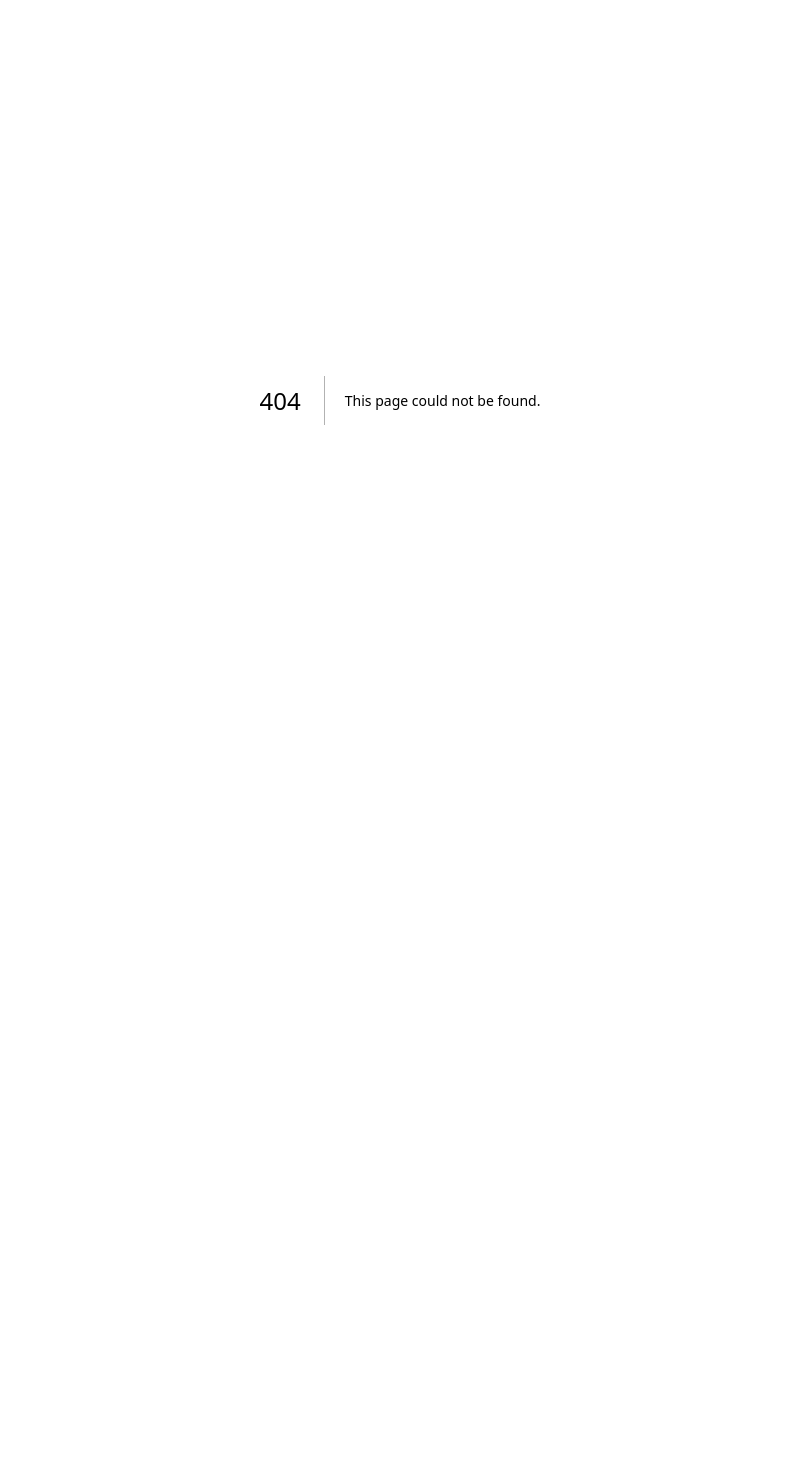
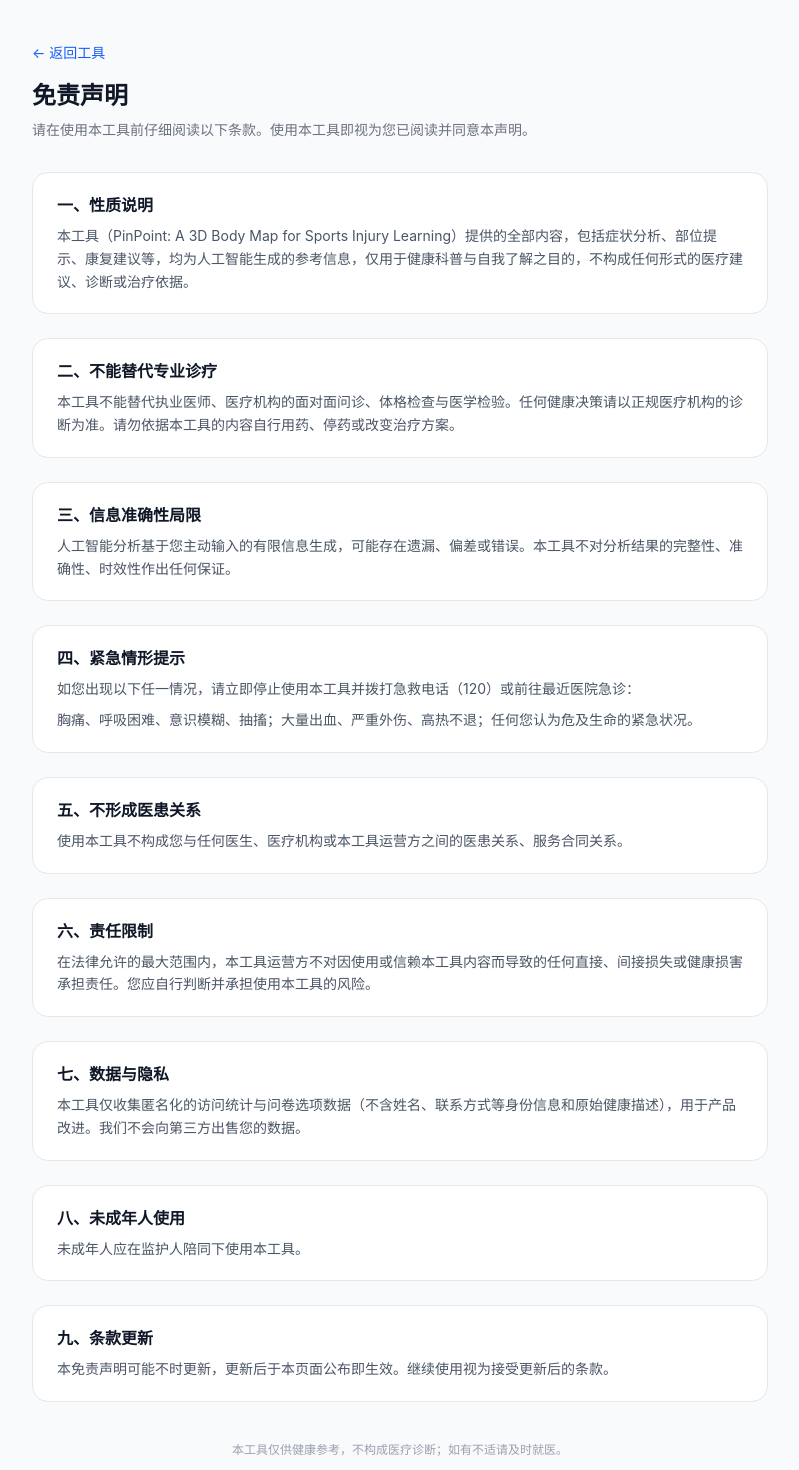
Before and after one commit to hanwenliu20080628-hub/symptom-checker, a Next.js app: page /disclaimer in a window 1280 px wide. Before the commit this address had no page. Shown: the top 1470 px of the page, without its empty margins (240-1039 px from the left). Before the commit the page ends 800 px from the top, so only its background shows below. Built offline with nearby package versions, Linux system fonts and the light colour scheme.

Commit message:
feat: 产品更名为 PinPoint: A 3D Body Map for Sports Injury Learning（页面标题/标签页/免责声明）

```diff
--- /dev/null
+++ b/src/app/disclaimer/page.tsx
@@ -0,0 +1,91 @@
+import type { Metadata } from "next";
+
+export const metadata: Metadata = {
+  title: "免责声明 - PinPoint: A 3D Body Map for Sports Injury Learning",
+  description: "PinPoint 免责声明与使用条款",
+};
+
+const SECTIONS: { title: string; body: string[] }[] = [
+  {
+    title: "一、性质说明",
+    body: [
+      "本工具（PinPoint: A 3D Body Map for Sports Injury Learning）提供的全部内容，包括症状分析、部位提示、康复建议等，均为人工智能生成的参考信息，仅用于健康科普与自我了解之目的，不构成任何形式的医疗建议、诊断或治疗依据。",
+    ],
+  },
+  {
+    title: "二、不能替代专业诊疗",
+    body: [
+      "本工具不能替代执业医师、医疗机构的面对面问诊、体格检查与医学检验。任何健康决策请以正规医疗机构的诊断为准。请勿依据本工具的内容自行用药、停药或改变治疗方案。",
+    ],
+  },
+  {
+    title: "三、信息准确性局限",
+    body: [
+      "人工智能分析基于您主动输入的有限信息生成，可能存在遗漏、偏差或错误。本工具不对分析结果的完整性、准确性、时效性作出任何保证。",
+    ],
+  },
+  {
+    title: "四、紧急情形提示",
+    body: [
+      "如您出现以下任一情况，请立即停止使用本工具并拨打急救电话（120）或前往最近医院急诊：",
+      "胸痛、呼吸困难、意识模糊、抽搐；大量出血、严重外伤、高热不退；任何您认为危及生命的紧急状况。",
+    ],
+  },
+  {
+    title: "五、不形成医患关系",
+    body: [
+      "使用本工具不构成您与任何医生、医疗机构或本工具运营方之间的医患关系、服务合同关系。",
+    ],
+  },
+  {
+    title: "六、责任限制",
+    body: [
+      "在法律允许的最大范围内，本工具运营方不对因使用或信赖本工具内容而导致的任何直接、间接损失或健康损害承担责任。您应自行判断并承担使用本工具的风险。",
+    ],
+  },
+  {
+    title: "七、数据与隐私",
+    body: [
+      "本工具仅收集匿名化的访问统计与问卷选项数据（不含姓名、联系方式等身份信息和原始健康描述），用于产品改进。我们不会向第三方出售您的数据。",
+    ],
+  },
+  {
+    title: "八、未成年人使用",
+    body: ["未成年人应在监护人陪同下使用本工具。"],
+  },
+  {
+    title: "九、条款更新",
+    body: ["本免责声明可能不时更新，更新后于本页面公布即生效。继续使用视为接受更新后的条款。"],
+  },
+];
+
+export default function DisclaimerPage() {
+  return (
+    <div className="min-h-screen bg-gray-50">
+      <div className="max-w-3xl mx-auto px-4 py-10">
+        <a href="/" className="text-sm text-blue-600 hover:underline">
+          ← 返回工具
+        </a>
+        <h1 className="mt-4 text-2xl font-bold text-gray-900">免责声明</h1>
+        <p className="mt-2 text-sm text-gray-500">
+          请在使用本工具前仔细阅读以下条款。使用本工具即视为您已阅读并同意本声明。
+        </p>
+        <div className="mt-8 space-y-6">
+          {SECTIONS.map((s) => (
+            <section key={s.title} className="bg-white rounded-2xl border border-gray-200 px-6 py-5">
+              <h2 className="text-base font-semibold text-gray-900">{s.title}</h2>
+              {s.body.map((p, i) => (
+                <p key={i} className="mt-2 text-sm text-gray-600 leading-relaxed">
+                  {p}
+                </p>
+              ))}
+            </section>
+          ))}
+        </div>
+        <p className="mt-10 text-xs text-gray-400 text-center">
+          本工具仅供健康参考，不构成医疗诊断；如有不适请及时就医。
+        </p>
+      </div>
+    </div>
+  );
+}
--- a/src/app/layout.tsx
+++ b/src/app/layout.tsx
@@ -2,7 +2,7 @@ import type { Metadata } from "next";
 import "./globals.css";
 
 export const metadata: Metadata = {
-  title: "人体症状自诊助手",
+  title: "PinPoint: A 3D Body Map for Sports Injury Learning",
   description:
     "点击3D人体模型部位，描述症状，AI为您提供初步分析参考与康复建议",
 };
--- a/src/app/page.tsx
+++ b/src/app/page.tsx
@@ -10,7 +10,7 @@ import FeedbackSurvey from "@/components/FeedbackSurvey";
 import LoadingSpinner from "@/components/LoadingSpinner";
 import MarkerEditor from "@/components/MarkerEditor";
 import TriageQuestionnaire from "@/components/TriageQuestionnaire";
-import BusuanziCounter from "@/components/BusuanziCounter";
+import Tracker from "@/components/Tracker";
 import { AnalyzeResult, BodyPart } from "@/types";
 import { findBodyPartByMesh } from "@/lib/body-parts";
 import {
@@ -102,6 +102,23 @@ export default function Home() {
     const level = triage(toTriageData(data));
     setTriageData(data);
     setTriageLevel(level);
+    // 上报分诊问卷选项（仅预设选项，不含自由文本）
+    try {
+      const vid = localStorage.getItem("vid") || "";
+      fetch("/api/feedback", {
+        method: "POST",
+        headers: { "Content-Type": "application/json" },
+        body: JSON.stringify({
+          visitorId: vid,
+          rating: null,
+          bodyPart: null,
+          answers: data,
+        }),
+        keepalive: true,
+      }).catch(() => {});
+    } catch {
+      /* 忽略上报失败 */
+    }
     // 红色警示：存在需尽快线下评估的严重信号，终止康复流程，不进入症状描述
     if (level === "RED") {
       setPhase("blocked");
@@ -202,13 +219,14 @@ export default function Home() {
 
   return (
     <>
+      <Tracker />
       <DisclaimerBar />
 
       <main className="flex-1 flex flex-col items-center px-4 py-6 max-w-5xl mx-auto w-full">
         {/* 标题区 */}
         <div className="text-center mb-4">
           <h1 className="text-2xl sm:text-3xl font-bold text-gray-900 dark:text-gray-100">
-            人体症状自诊助手
+            PinPoint: A 3D Body Map for Sports Injury Learning
           </h1>
           <p className="mt-2 text-sm text-gray-500 dark:text-gray-400">
             点击 3D 人体模型上的部位，描述症状，获取 AI 初步分析参考
@@ -361,7 +379,14 @@ export default function Home() {
       {/* 底部 */}
       <footer className="py-4 text-center text-xs text-gray-400 border-t border-gray-100 space-y-1">
         <div>本工具仅供信息参考，不构成医疗诊断。如有不适，请及时就医。</div>
-        <BusuanziCounter />
+        <div>
+          <a
+            href="/disclaimer"
+            className="underline hover:text-gray-600 dark:hover:text-gray-300"
+          >
+            查看完整免责声明
+          </a>
+        </div>
       </footer>
 
       {/* 分诊问卷弹窗（选部位后、描述症状前） */}
```
